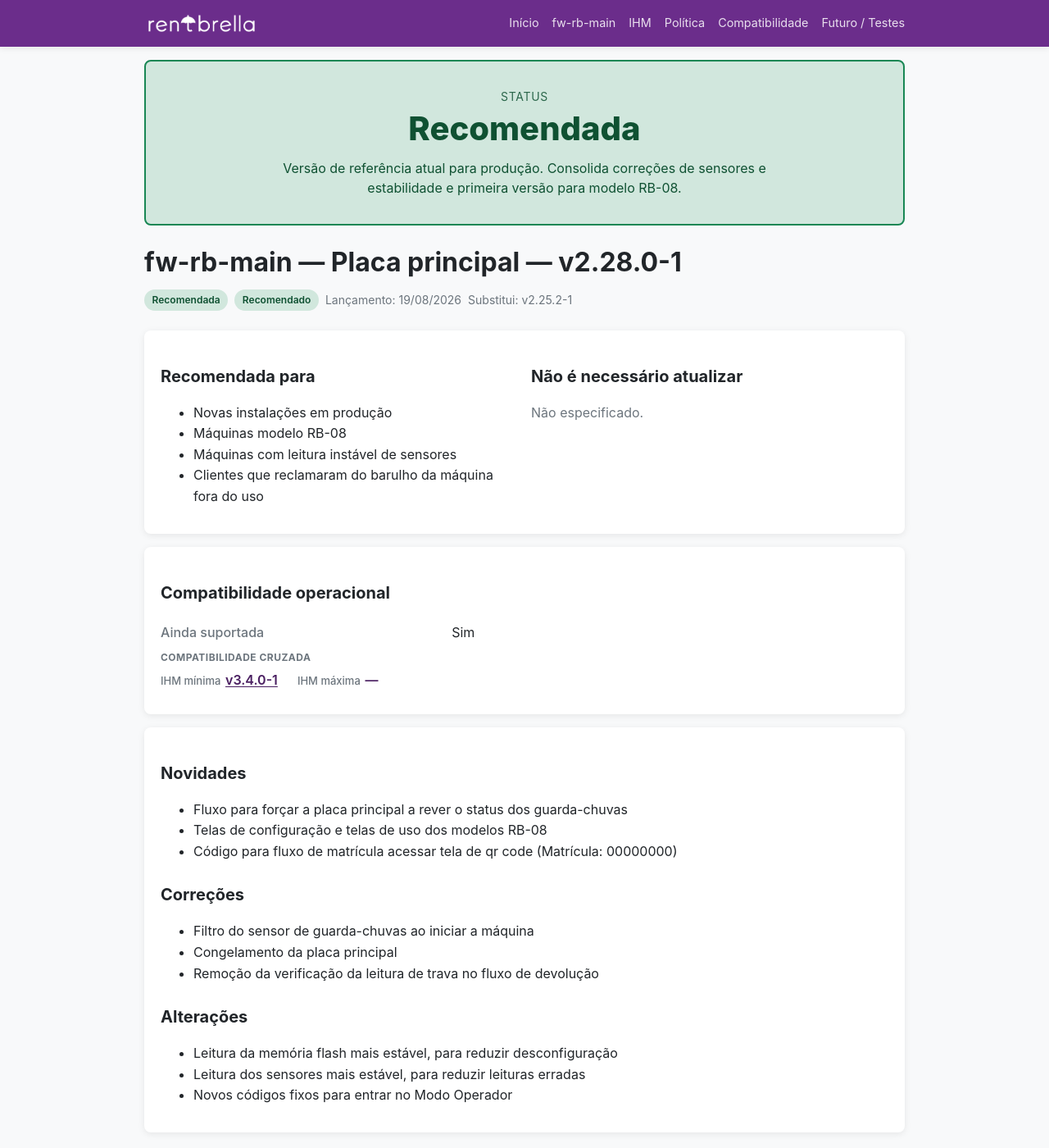
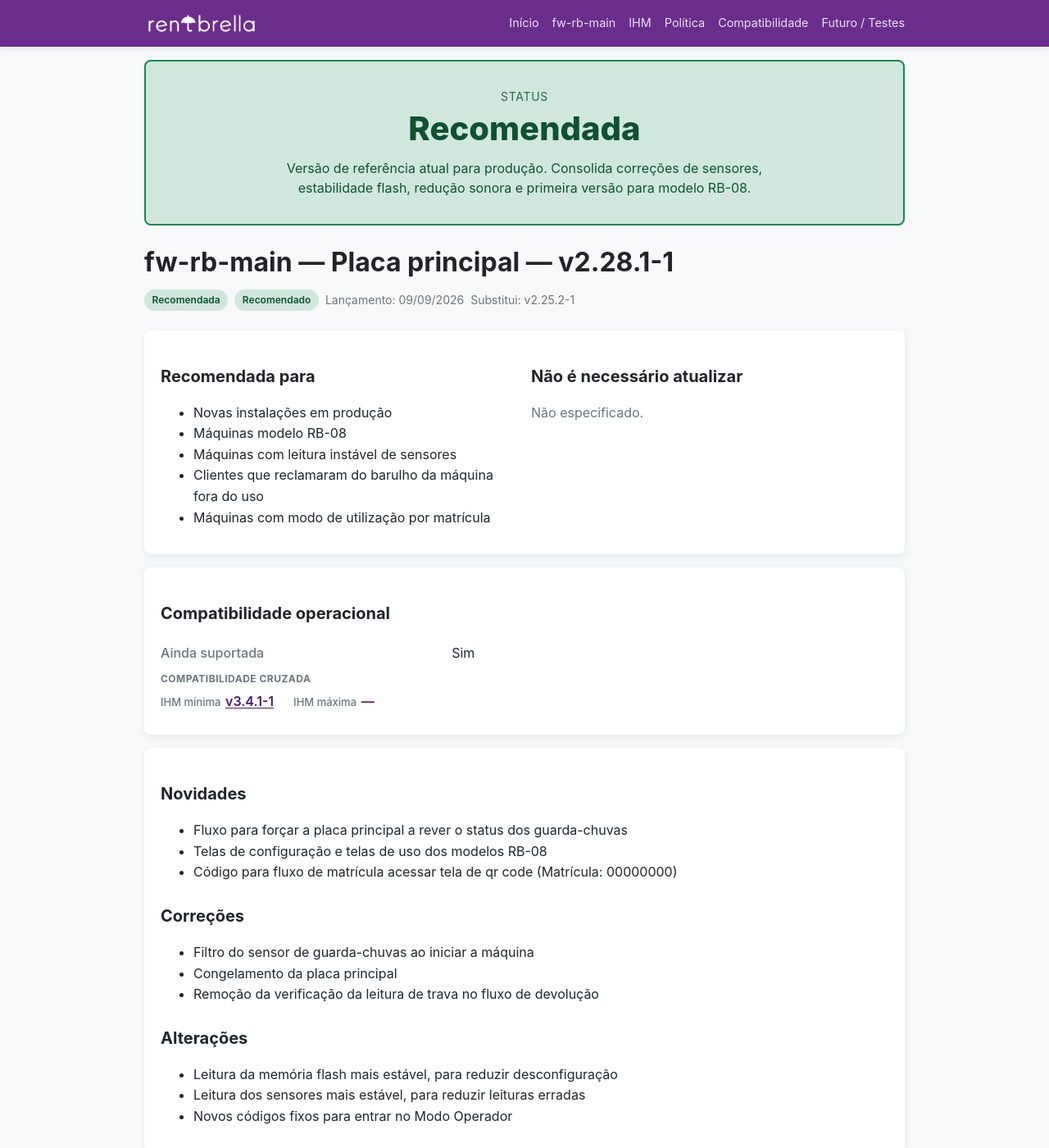
Before and after one commit to Rentbrella-org/Rentbrella-org.github.io, a Jekyll site: the page built from _fw_rb_main_versions/v2.28.1-1.md, in a window 1280 px wide and 1400 px high. Shown: the whole window at 82% size. Built offline with Jekyll 4.4.1, drawn with Linux system fonts in a browser that asks for light colours.

Commit message:
Changes for 2.28.1-1 (#6)

```diff
--- a/_data/cross-compat.yml
+++ b/_data/cross-compat.yml
@@ -5,8 +5,8 @@
 
 rules:
 
-  - ihm: "v3.4.0"
-    main_min: "v2.28.0-1"
+  - ihm: "v3.4.1"
+    main_min: "v2.28.1-1"
     main_max: null
 
   - ihm: "v3.2.1"
--- a/_fw_rb_main_versions/v2.28.0-1.md
+++ b/_fw_rb_main_versions/v2.28.1-1.md
@@ -1,19 +1,20 @@
 ---
 product: fw_rb_main
 product_name: "fw-rb-main — Placa principal"
-version: "v2.28.0-1"
-summary: "Versão de referência atual para produção. Consolida correções de sensores e estabilidade e primeira versão para modelo RB-08."
-ihm_compat_min: "v3.4.0-1"
+version: "v2.28.1-1"
+summary: "Versão de referência atual para produção. Consolida correções de sensores, estabilidade flash, redução sonora e primeira versão para modelo RB-08."
+ihm_compat_min: "v3.4.1-1"
 ihm_compat_max: null
 status: recomendada
 impact: recommended
-released_at: 2026-08-19
+released_at: 2026-09-09
 replaces: "v2.25.2-1"
 recommended_for:
   - "Novas instalações em produção"
   - "Máquinas modelo RB-08"
   - "Máquinas com leitura instável de sensores"
   - "Clientes que reclamaram do barulho da máquina fora do uso"
+  - "Máquinas com modo de utilização por matrícula"
 not_required_for: []
 still_supported: true
 added:
```
Also changed, not shown: _data/downloads.yml (+6 -6 lines), _data/roadmap.yml (+10 -8 lines), _ihm_versions/v3.4.1-1.md (renamed from _ihm_versions/v3.4.0-1.md, +4 -3 lines).
